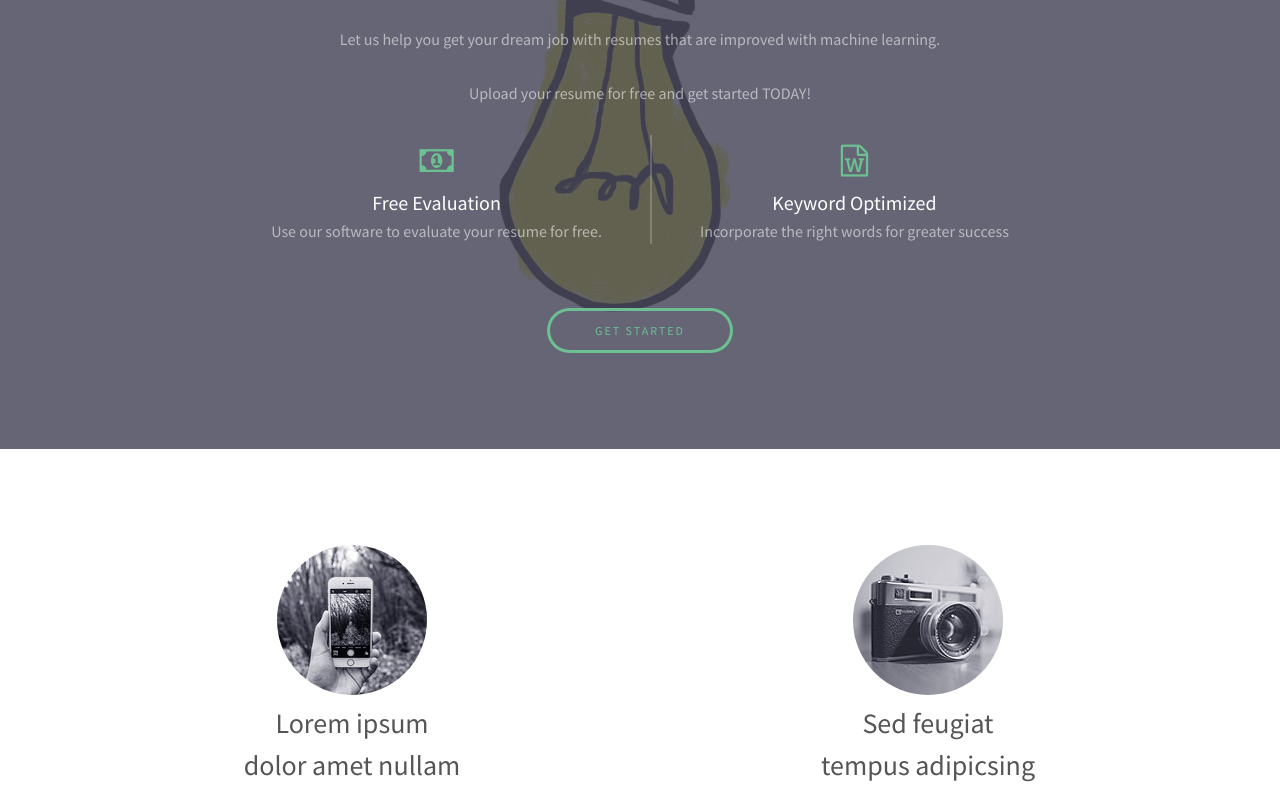
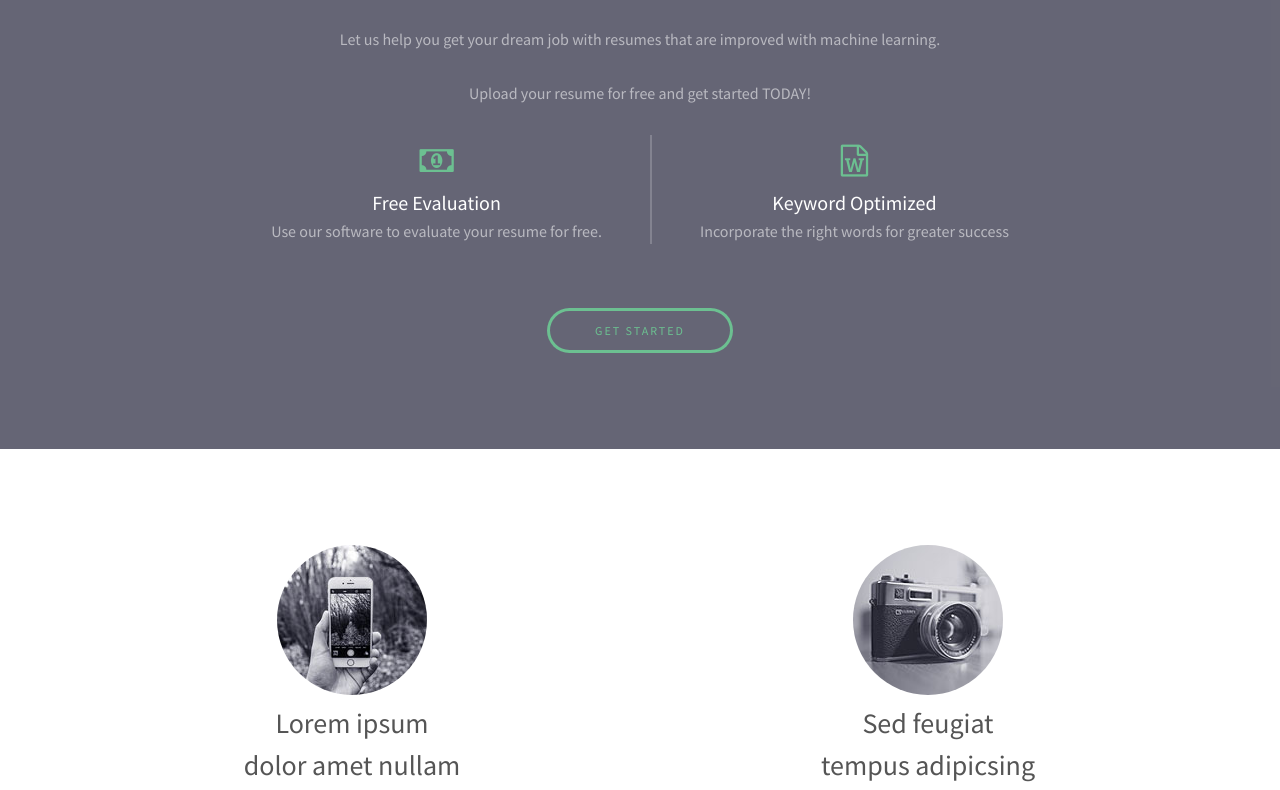
Before and after one commit to resource-buddy/career-designer, a plain HTML site: page index.html in a window 1280 px wide. Shown: the part 376-1166 px from the top of the page. Drawn offline with Linux system fonts and the light colour scheme.

Commit message:
removed background image

```diff
--- a/assets/css/main.css
+++ b/assets/css/main.css
@@ -2917,7 +2917,7 @@
 
 	#banner {
 		padding: 8em 0 9em 0;
-		background-image: url(../../images/banner.jpg);
+		/*background-image: url(../../images/banner.jpg); */
 		background-size: cover;
 		background-position: top;
 		background-attachment: fixed;
```
